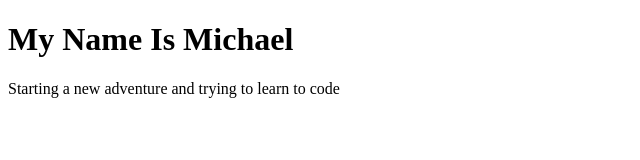
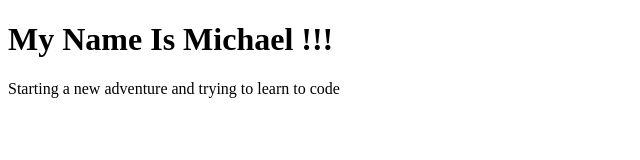
Before and after one commit to MPBorer/First-Github-Project, a plain HTML site: page index.html in a window 1280 px wide. Shown: the full height of the page, 0-640 px from the left. Drawn offline with Linux system fonts and the light colour scheme.

Commit message:
exclamations

```diff
--- a/index.html
+++ b/index.html
@@ -6,7 +6,7 @@
     <title>Document</title>
 </head>
 <body>
-    <h1>My Name Is Michael</h1>
+    <h1>My Name Is Michael !!!</h1>
     <p>Starting a new adventure and trying to learn to code</p>
     </body>
 </html>
```
